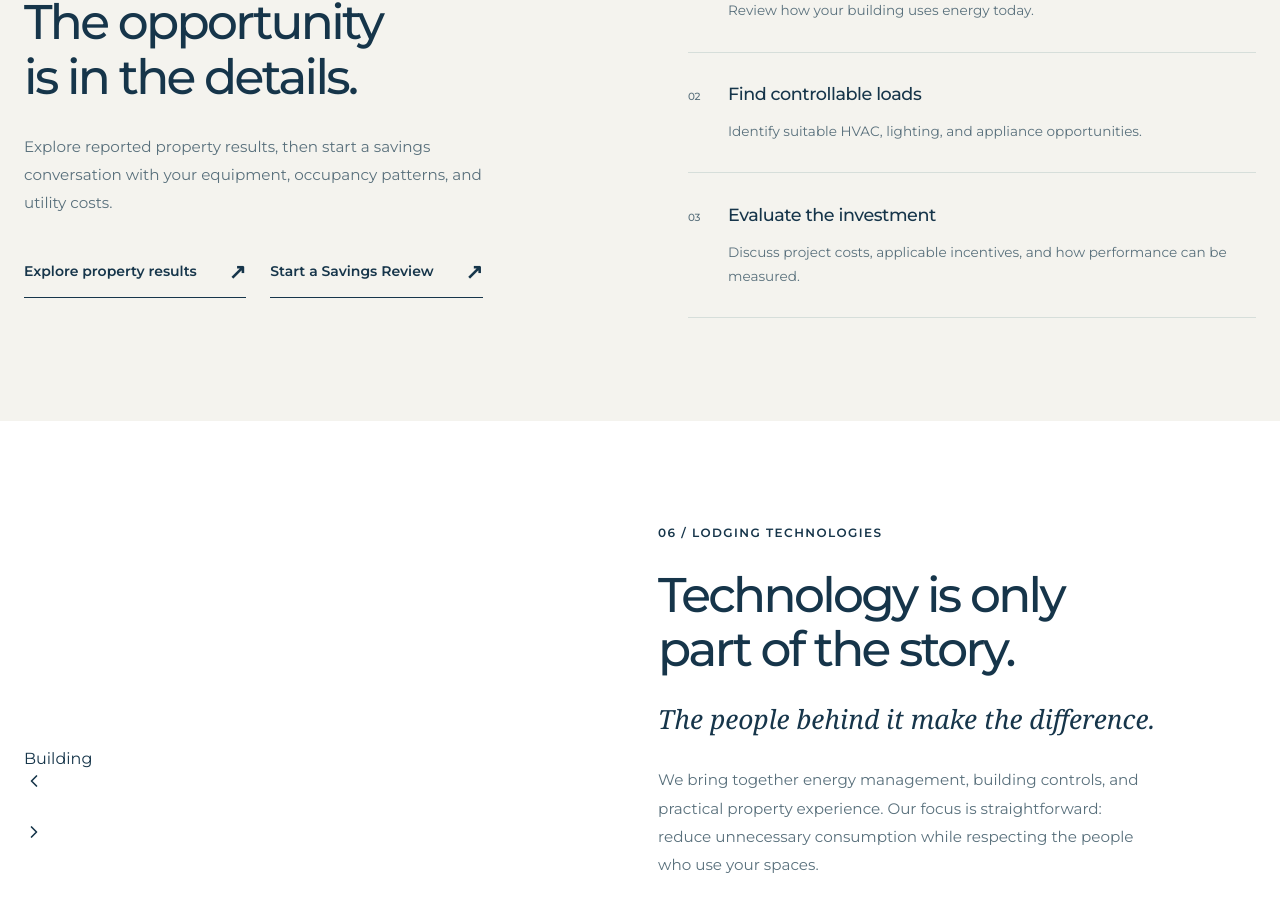
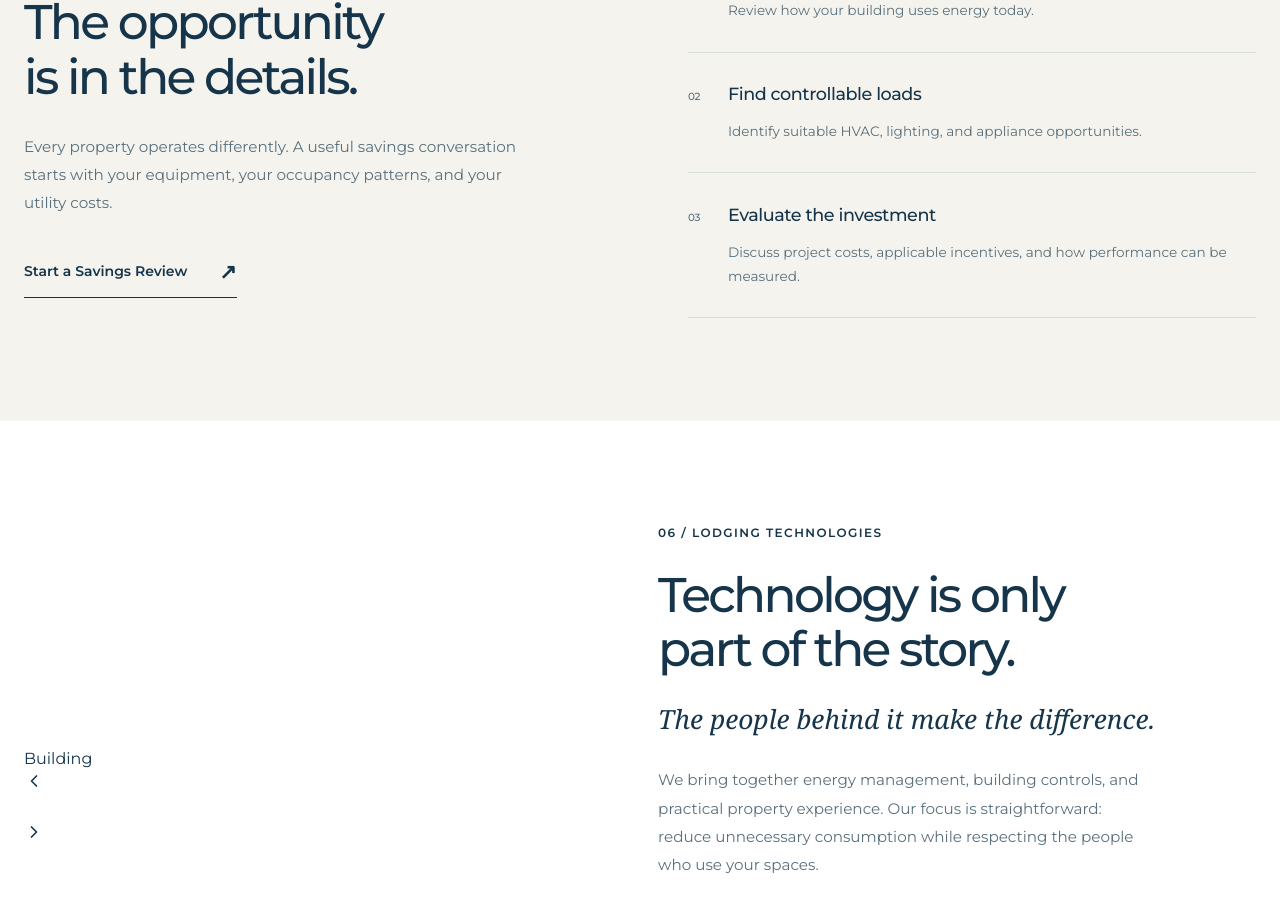
Before and after one commit to MannLester/Lodge-Tech-Website, a Next.js app in the folder apps/web/: page / in a window 1280 px wide. Shown: the part 6468-7380 px from the top of the page. Built offline with nearby package versions, Linux system fonts and the light colour scheme.

Commit message:
frontend: return Results to Start With Your Building

```diff
--- a/apps/web/next.config.js
+++ b/apps/web/next.config.js
@@ -8,6 +8,11 @@ const repoRoot = resolve(appDir, "../..");
 const nextConfig = {
   async redirects() {
     return [
+      {
+        source: "/results",
+        destination: "/#results",
+        permanent: false,
+      },
       {
         source: "/solutions/dhw-controls",
         destination: "/solutions/appliance-controls",
--- a/apps/web/src/features/home/ui/results-section.tsx
+++ b/apps/web/src/features/home/ui/results-section.tsx
@@ -1,5 +1,3 @@
-import Link from "next/link";
-
 export function ResultsSection() {
   return (
     <section
@@ -16,13 +14,11 @@ export function ResultsSection() {
             is in the details.
           </h2>
           <p className="editorial-copy">
-            Explore reported property results, then start a savings conversation
-            with your equipment, occupancy patterns, and utility costs.
+            Every property operates differently. A useful savings conversation
+            starts with your equipment, your occupancy patterns, and your
+            utility costs.
           </p>
           <div className="assessment-actions">
-            <Link className="editorial-link" href="/results">
-              Explore property results <span aria-hidden>↗</span>
-            </Link>
             <a className="editorial-link" href="#contact">
               Start a Savings Review <span aria-hidden>↗</span>
             </a>
--- a/apps/web/src/shared/ui/site-footer.tsx
+++ b/apps/web/src/shared/ui/site-footer.tsx
@@ -23,7 +23,7 @@ const footerLinkGroups = [
     label: "Company",
     links: [
       { href: "/company", label: "About Us" },
-      { href: "/results", label: "Property Results" },
+      { href: "/#results", label: "Property Results" },
       { href: "/#contact", label: "Contact & Support" },
     ],
   },
--- a/apps/web/src/shared/ui/site-header.tsx
+++ b/apps/web/src/shared/ui/site-header.tsx
@@ -54,7 +54,7 @@ export function SiteHeader({ fromHome = true }: SiteHeaderProps) {
                   ))}
                 </div>
               </details>
-            ) : item.hash === "company" || item.hash === "results" ? (
+            ) : item.hash === "company" ? (
               <Link
                 className="text-muted hover:text-brand-strong text-[0.875rem] font-normal transition-colors"
                 href={`/${item.hash}`}
@@ -137,7 +137,7 @@ export function SiteHeader({ fromHome = true }: SiteHeaderProps) {
                     ))}
                   </div>
                 </div>
-              ) : item.hash === "company" || item.hash === "results" ? (
+              ) : item.hash === "company" ? (
                 <Link
                   className="border-border text-muted hover:text-brand-strong border-b px-2 py-3 text-base font-normal transition-colors"
                   href={`/${item.hash}`}
```
